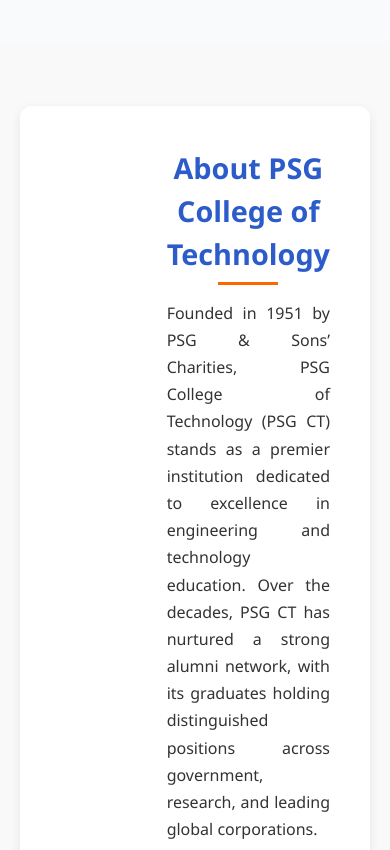
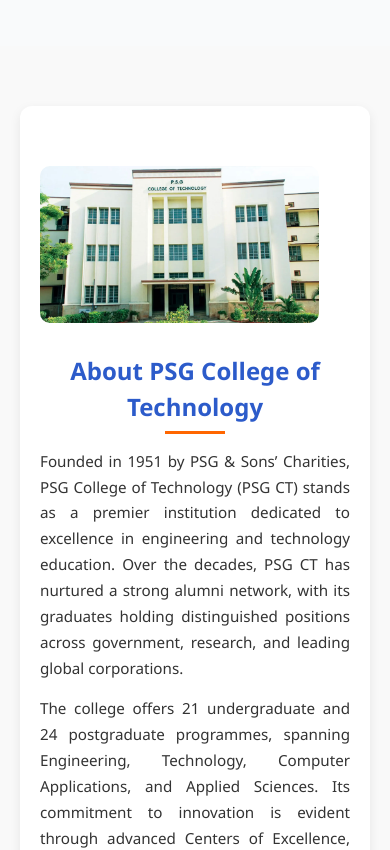
Before and after one commit to cpushalman/conference, a React (Vite) app: page / in a window 390 px wide. Shown: the part 1379-2229 px from the top of the page. Built offline with nearby package versions, Linux system fonts and the light colour scheme.

Commit message:
About section made responsive

```diff
--- a/src/components-css/About.css
+++ b/src/components-css/About.css
@@ -25,7 +25,7 @@
 .about-photo img {
   width: 100%;
   max-width: 350px;
-  height: 380px;
+  height: auto;
   object-fit: cover;
   border-radius: 10px;
 }
@@ -52,7 +52,6 @@
   margin: 6px auto 0;
 }
 
-
 .about-content p {
   margin-bottom: 15px;
   line-height: 1.7;
@@ -68,7 +67,28 @@
   margin: 0 auto;
   max-width: 600px;
 }
+
 .bullet-center li {
   margin-bottom: 8px;
   text-align: left;
 }
+
+@media (max-width: 768px) {
+  .about-container {
+    flex-direction: column;
+    padding: 20px;
+  }
+
+  .about-photo img {
+    max-width: 90%;
+    height: auto;
+  }
+
+  .about-content h2 {
+    font-size: 1.5rem;
+  }
+
+  .about-content p {
+    font-size: 0.95rem;
+  }
+}
```
